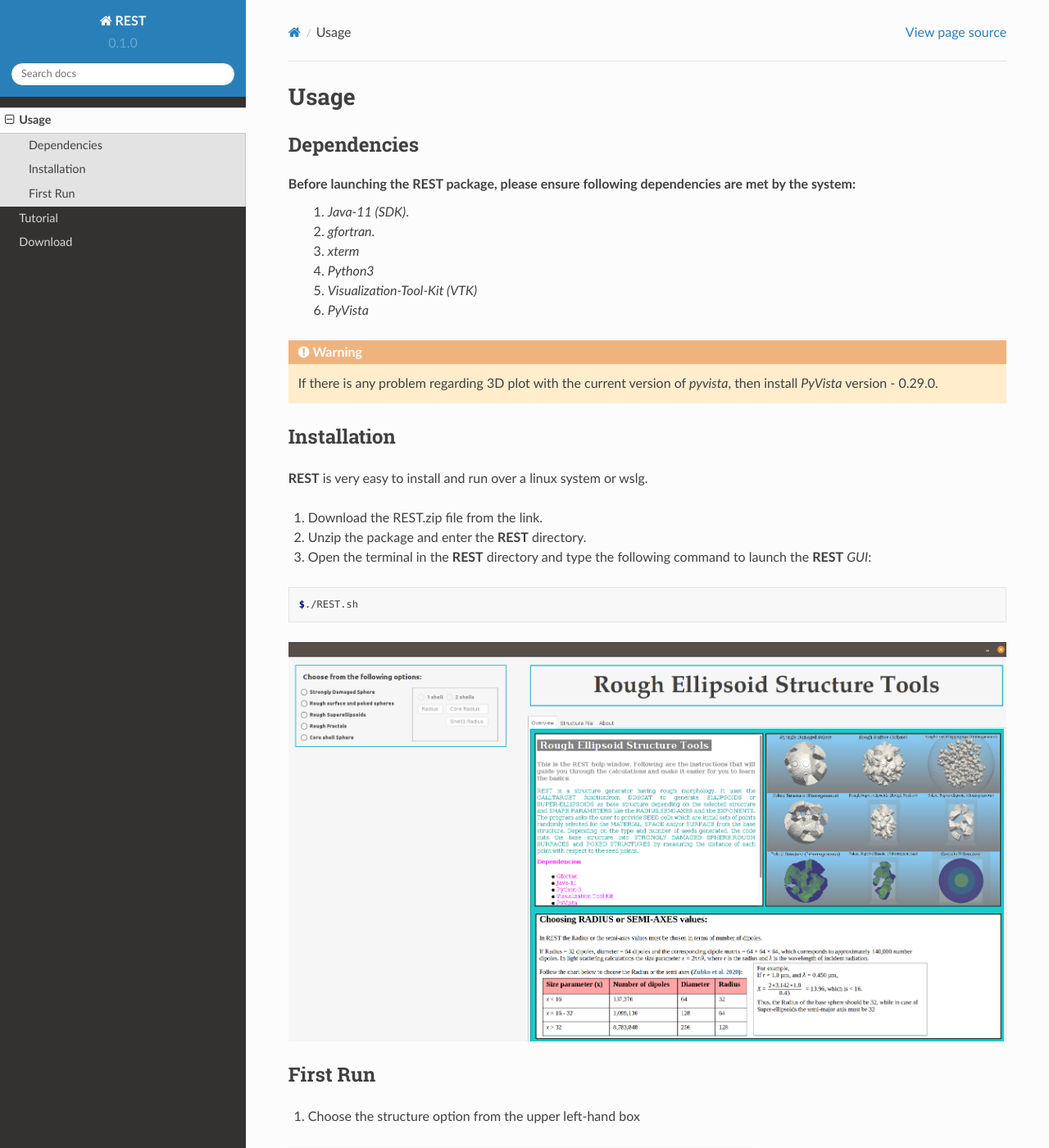
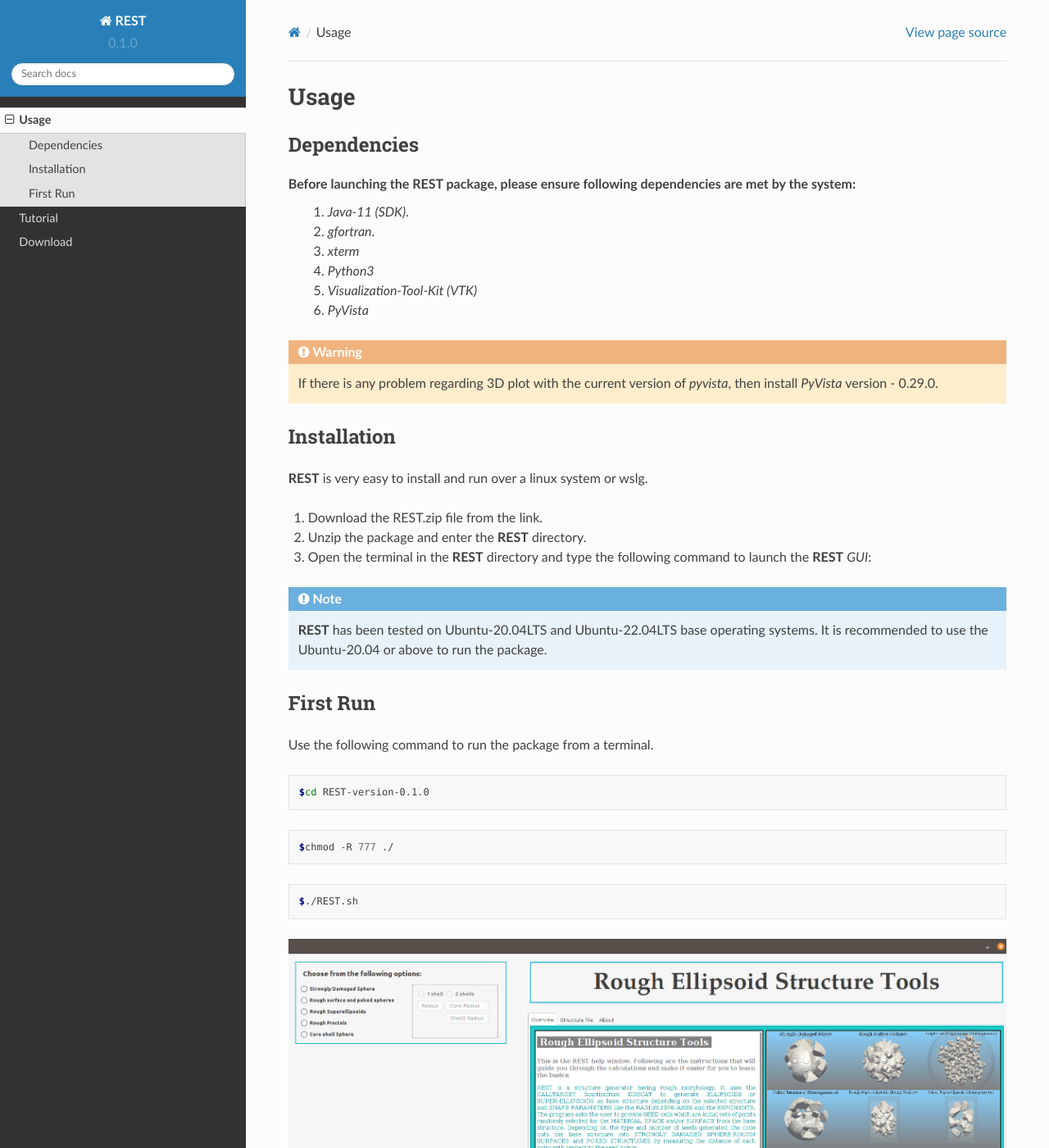
Before and after one commit to prithishh3/rtd-tutorial, a Sphinx documentation site: the page built from docs/source/usage.rst, in a window 1280 px wide and 1400 px high. Shown: the whole window at 82% size. Built offline with Sphinx 7.4.7 and the Read the Docs theme 2.0.0, drawn with Linux system fonts in a browser that asks for light colours.

Commit message:
Update usage.rst

```diff
--- a/docs/source/usage.rst
+++ b/docs/source/usage.rst
@@ -26,16 +26,32 @@ Installation
 2. Unzip the package and enter the **REST** directory.
 3. Open the terminal in the **REST** directory and type the following command to launch the **REST** *GUI*:
 
+.. note::
+   **REST** has been tested on Ubuntu-20.04LTS and Ubuntu-22.04LTS base operating systems. It is recommended to use the
+   Ubuntu-20.04 or above to run the package.
+
+.. _first_run:
+
+
+First Run
+---------
+
+Use the following command to run the package from a terminal.
+
+.. code-block:: console
+
+       $cd REST-version-0.1.0
+
+.. code-block:: console
+
+       $chmod -R 777 ./
+
 .. code-block:: console
 
        $./REST.sh
 
 .. image:: er1.png
 
-.. _first_run:
-
-First Run
----------
 
 1. Choose the structure option from the upper left-hand box
 
```
